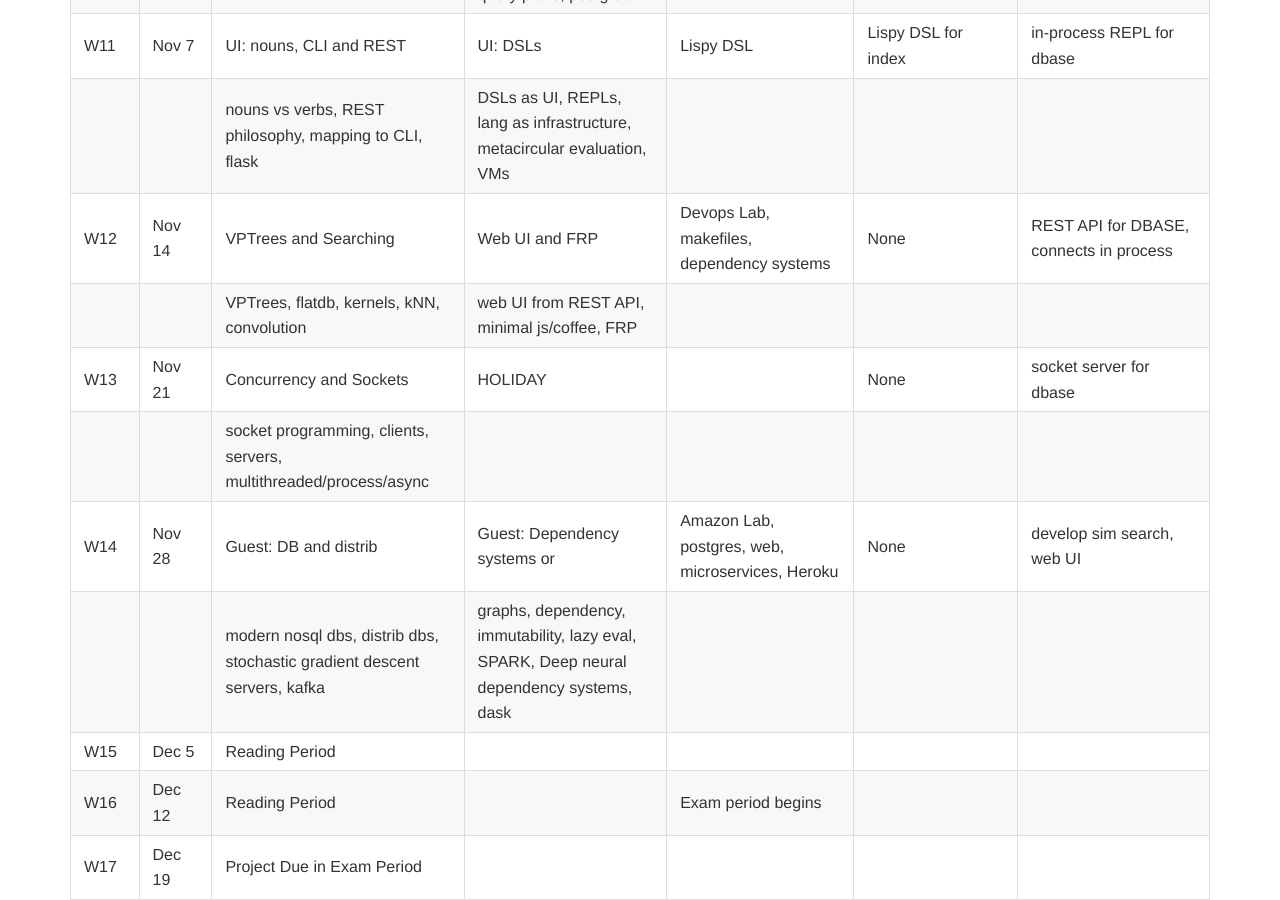
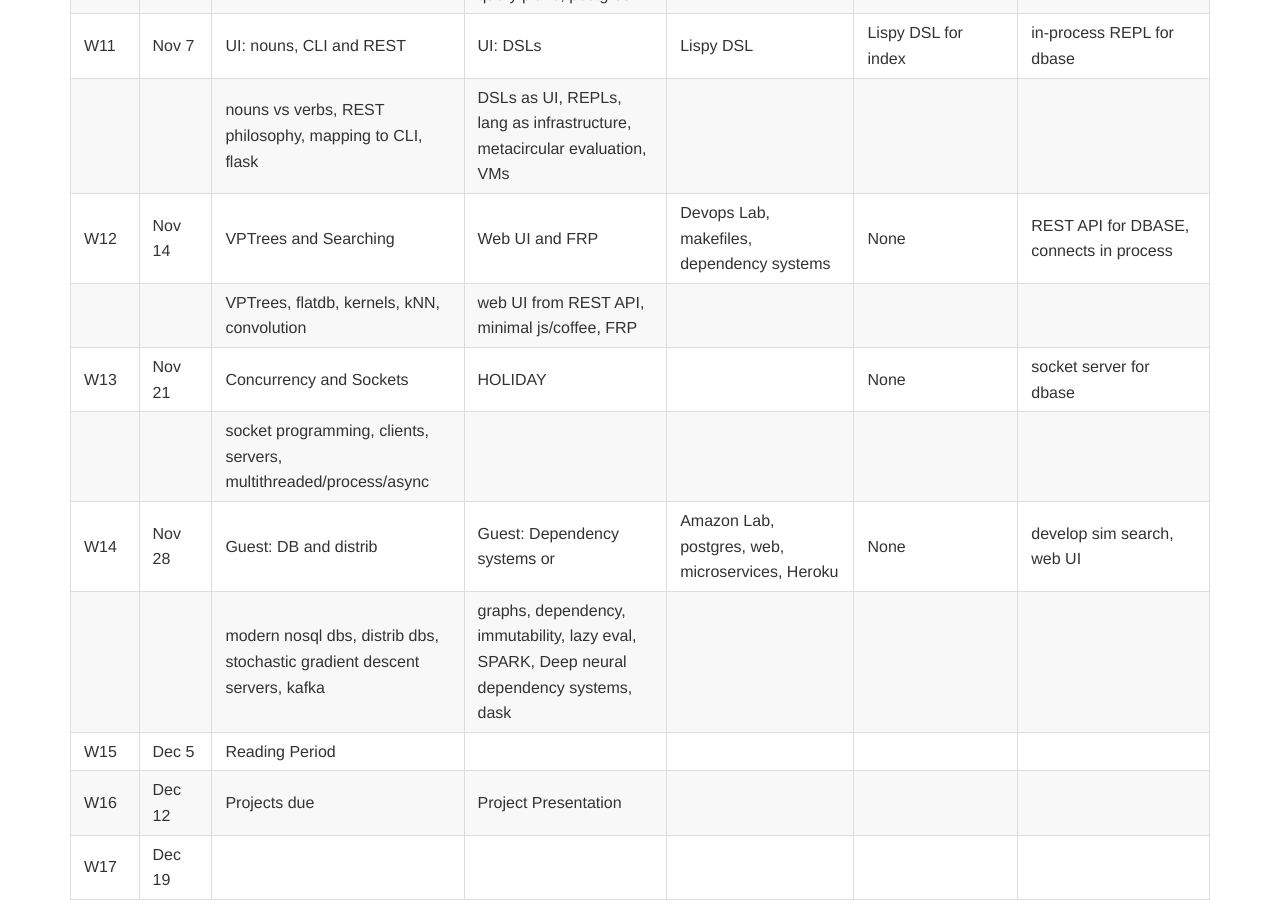
Before and after one commit to iacs-cs207/cs207-2016, a Jekyll site: the page built from schedule.md, in a window 1280 px wide and 900 px high, scrolled down 1762 px. Built offline with Jekyll 4.4.1, drawn with Linux system fonts in a browser that asks for light colours; nearby versions of some CDN libraries; Markdown is read by kramdown in place of the engine named in the settings; some of the changed text lies outside the part shown.

Commit message:
week 5, exam

```diff
--- a/schedule.md
+++ b/schedule.md
@@ -34,5 +34,5 @@ layout: default
 | W14  | Nov 28     | Guest: DB and distrib                    | Guest: Dependency systems or             | Amazon Lab, postgres, web, microservices, Heroku | None                                     | develop sim search, web UI               |
 |      |            | modern nosql dbs, distrib dbs, stochastic gradient descent servers, kafka | graphs, dependency, immutability, lazy eval, SPARK, Deep neural dependency systems, dask |                                          |                                          |                                          |
 | W15  | Dec 5      | Reading Period                           |                                          |                                          |                                          |                                          |
-| W16  | Dec 12     | Reading Period                           |                                          | Exam period begins                       |                                          |                                          |
-| W17  | Dec 19     | Project Due in Exam Period               |                                          |                                          |                                          |                                          |
+| W16  | Dec 12     | Projects due                           |              Project Presentation                            |                        |                                          |                                          |
+| W17  | Dec 19     |                |                                          |                                          |                                          |                                          |
```
Also changed, not shown: other parts of schedule.md (+1 -1 lines).
